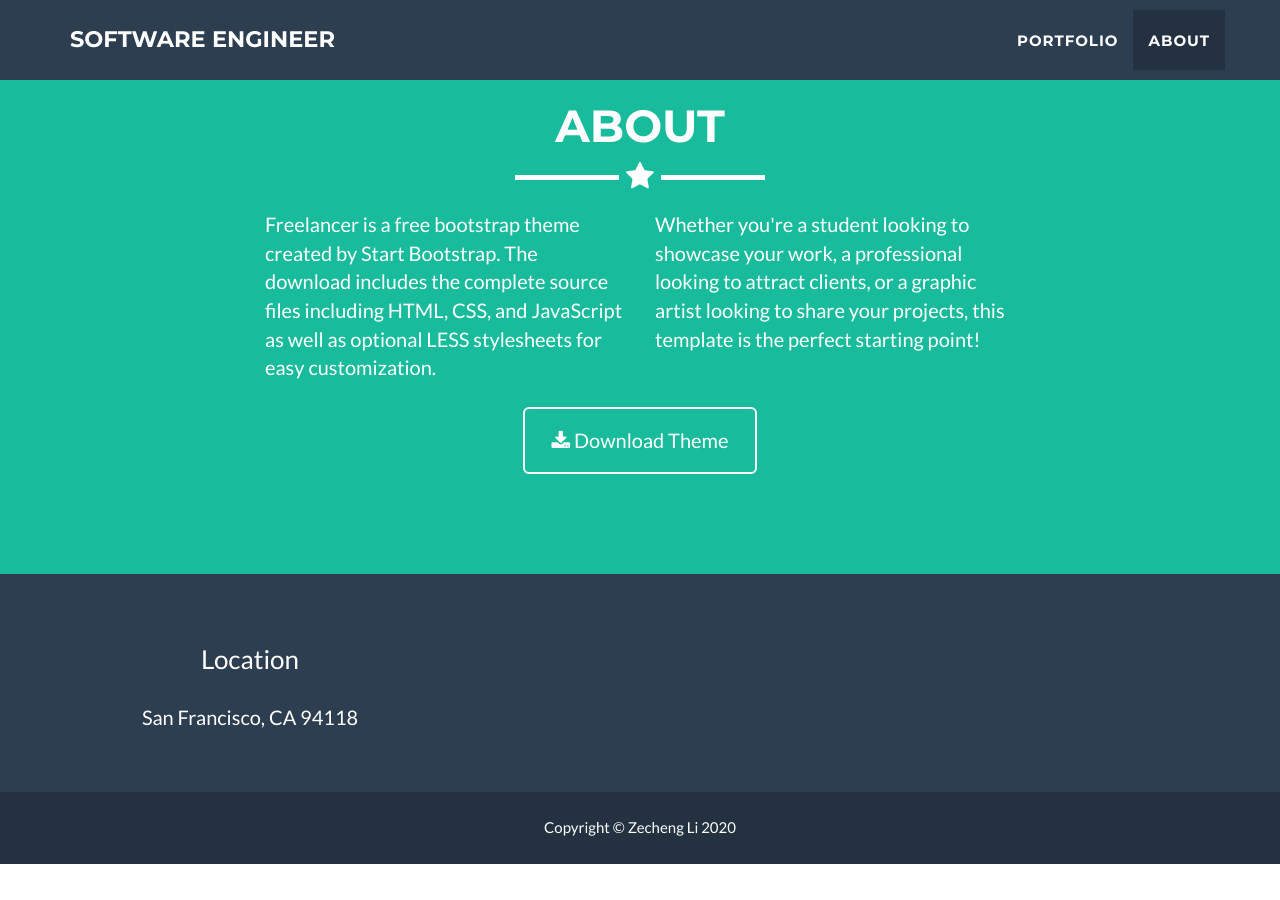
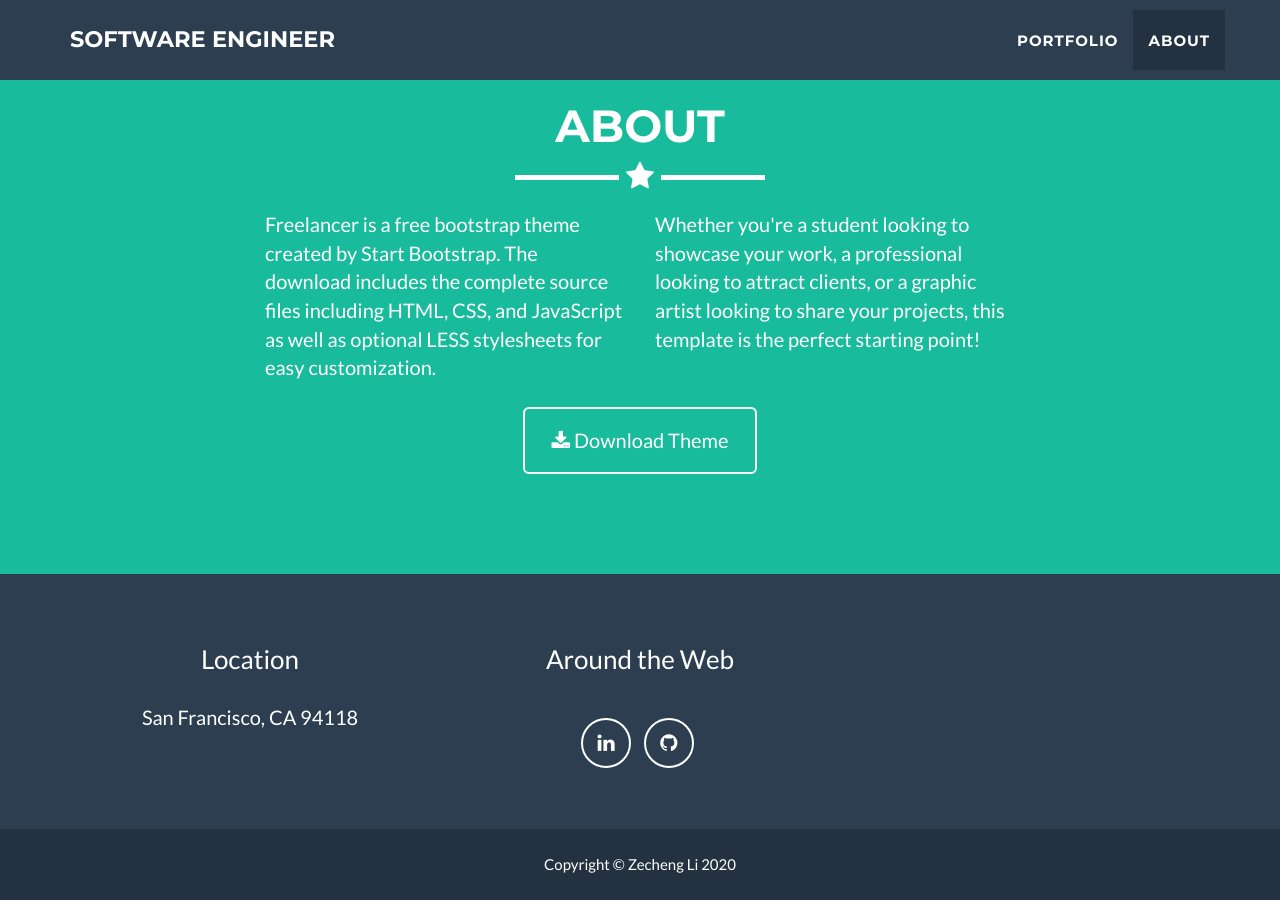
Before and after one commit to zechnegli/zechengli.github.io, a Jekyll site: the page built from index.html, in a window 1280 px wide and 900 px high, scrolled down 3498 px. Built offline with Jekyll 4.4.1, drawn with Linux system fonts in a browser that asks for light colours; before the commit the page ends 4362 px from its top, so only the background shows below that.

Commit message:
Update footer.html

```diff
--- a/_includes/footer.html
+++ b/_includes/footer.html
@@ -1,4 +1,4 @@
-    <!-- Footer -->
+  <!-- Footer -->
     <footer class="text-center">
         <div class="footer-above">
             <div class="container">
@@ -12,8 +12,14 @@
                         </p>
                     </div>
                     <div class="footer-col col-md-4">
-
-
+                        <h3>{{ site.footer.social }}</h3>
+                        <ul class="list-inline">
+                            {% for network in site.social %}
+                            <li>
+                                <a href="{{ network.url }}" class="btn-social btn-outline"><i class="fa fa-fw fa-{{ network.title }}"></i></a>
+                            </li>
+		                    {% endfor %}
+                        </ul>
                     </div>
                     <div class="footer-col col-md-4">
                         <h3>{{ site.footer.credits }}</h3>
```
